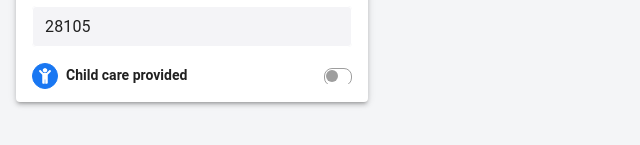
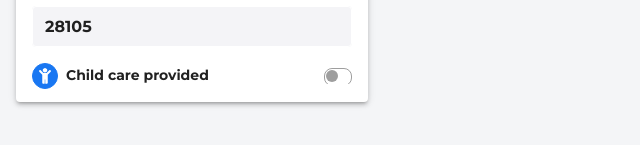
Before and after one commit to gisheri/elevation, a React (Create React App) app in the folder frontend/: page / in a window 1280 px wide. Shown: the part 447-592 px from the top of the page, without its empty margins (0-640 px from the left). Built offline with nearby package versions, Linux system fonts and the light colour scheme; no server answers.

Commit message:
adds montserrat font

```diff
--- a/frontend/src/components/ResultStyles.js
+++ b/frontend/src/components/ResultStyles.js
@@ -2,11 +2,15 @@
 
 const useStyles = makeStyles((theme) => ({
   card: {
-    margin: '1rem',
-    padding: '1rem',
+    alignItems: 'center',
+    padding: '2rem',
     borderBottom: '1px solid #F1F1F0',
     display: 'flex',
     justifyContent: 'space-between',
+    '&:hover': {
+      cursor: 'pointer',
+      background: '#F4F5F7',
+    },
   },
   info: {
     display: 'flex',
@@ -15,7 +19,6 @@
     display: 'flex',
     flexDirection: 'column',
   },
-
 }));
 
 export { useStyles };
--- a/frontend/src/components/ResultsStyles.js
+++ b/frontend/src/components/ResultsStyles.js
@@ -5,6 +5,8 @@
     margin: '1rem',
     width: '30rem',
     padding: '1rem',
+    maxHeight: '600px',
+    overflow: 'scroll'
   }
 });
 
--- a/frontend/src/index.css
+++ b/frontend/src/index.css
@@ -1,11 +1,12 @@
+@import url('https://fonts.googleapis.com/css2?family=Montserrat:wght@700&display=swap');
 body {
   margin: 0;
   background-color: #F4F5F7;
-  font-family: -apple-system, BlinkMacSystemFont, 'Segoe UI', 'Roboto', 'Oxygen',
+  /* font-family: -apple-system, BlinkMacSystemFont, 'Segoe UI', 'Roboto', 'Oxygen',
     'Ubuntu', 'Cantarell', 'Fira Sans', 'Droid Sans', 'Helvetica Neue',
     sans-serif;
   -webkit-font-smoothing: antialiased;
-  -moz-osx-font-smoothing: grayscale;
+  -moz-osx-font-smoothing: grayscale; */
 }
 
 code {
--- a/frontend/src/theme.js
+++ b/frontend/src/theme.js
@@ -1,10 +1,12 @@
 import { createMuiTheme } from '@material-ui/core/styles';
-import { generateGradient } from './helpers'
+
 const theme = createMuiTheme({
   typography: {
+    fontFamily: "'Montserrat', sans-serif",
+
     h1: {
       fontSize: 28,
-      fontWeight: 800,
+      fontWeight: 700,
       margin: 18,
     },
     h5: {
```
